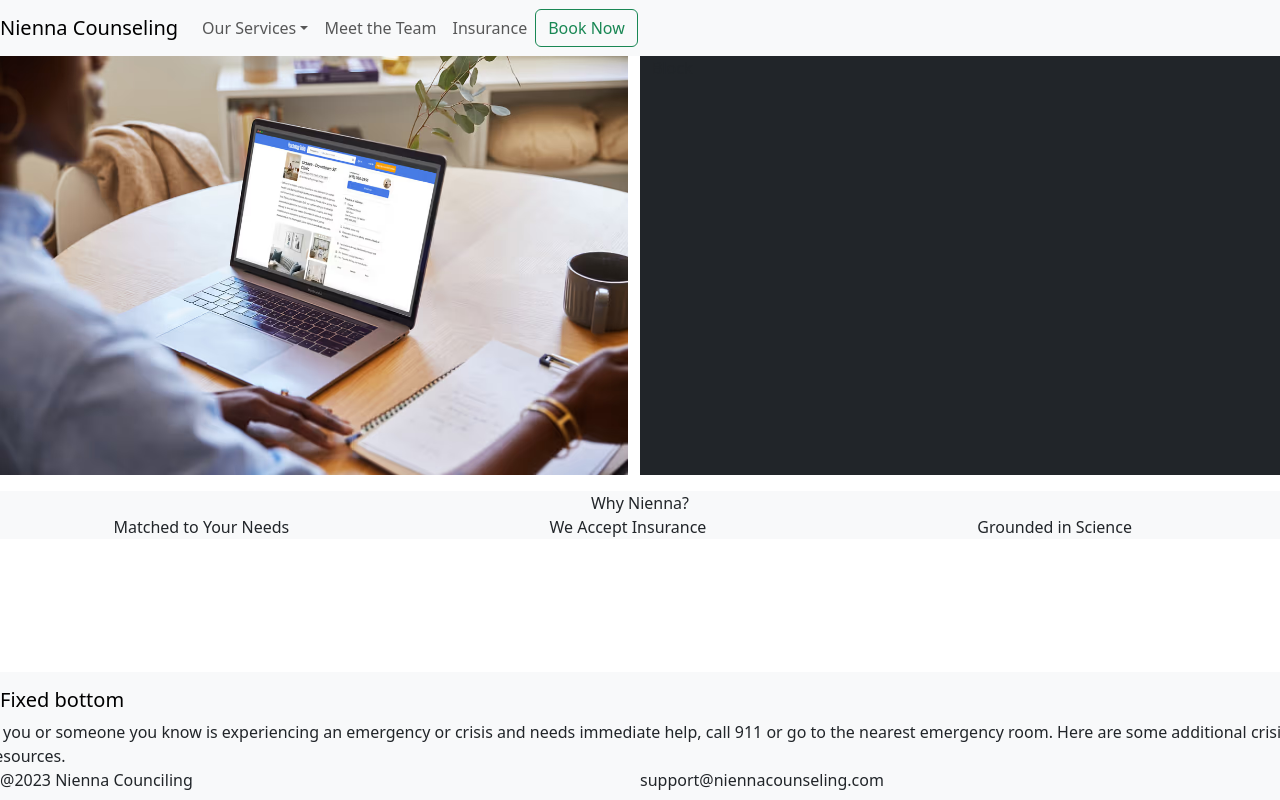
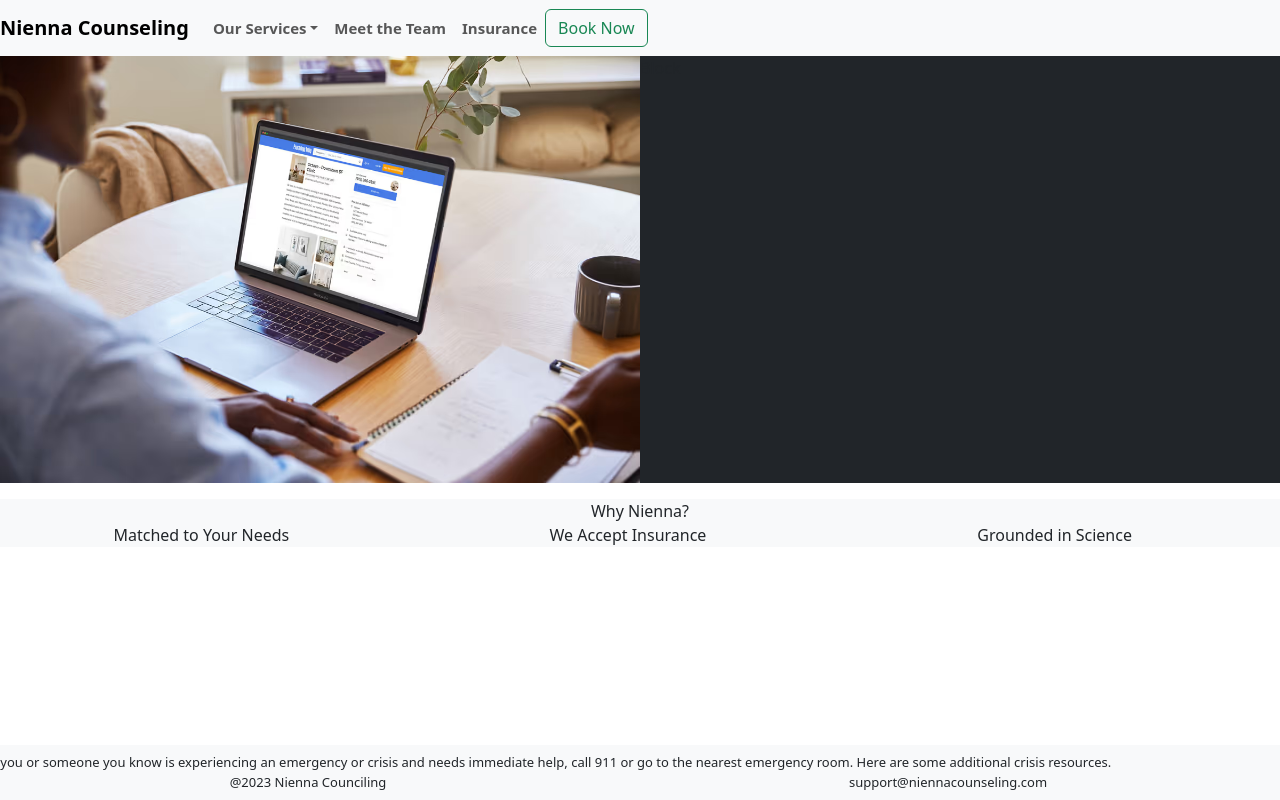
Before and after one commit to OldSociety/nienna-front, a React (Create React App) app: page / in a window 1280 px wide. Built offline with nearby package versions, Linux system fonts and the light colour scheme.

Commit message:
image gutters

```diff
--- a/src/Components/HeroModule.tsx
+++ b/src/Components/HeroModule.tsx
@@ -2,7 +2,7 @@ import React from 'react'
 
 function HeroModule() {
   return (
-    <div className="container-fluid">
+    <div className="container-fluid no-gutters">
       <div className="heroModule font-weight-bold bg-light text-center">
         <div className="row">
           <div className="Why">Why Nienna?</div>
--- a/src/Components/HeroModule2.tsx
+++ b/src/Components/HeroModule2.tsx
@@ -4,7 +4,7 @@ function HeroModule2() {
   return (
     <div className="">
       <div className="container-fluid">
-        <div className="row">
+        <div className="row no-gutters">
           <div className="col-6 welcome-img">
             <img
               src={require('../Static/Clinician.jpg')}
--- a/src/Core/Footer.tsx
+++ b/src/Core/Footer.tsx
@@ -4,12 +4,9 @@ function Footer() {
   return (
     <footer>
       <nav className="navbar fixed-bottom navbar-light bg-light">
-        <a className="navbar-brand" href="#">
-          Fixed bottom
-        </a>
         <div className="row">
         If you or someone you know is experiencing an emergency or crisis and needs immediate help, call 911 or go to the nearest emergency room. Here are some additional crisis resources.
-        <div className="row">
+        <div className="row text-center">
           <div className="col-6">
             @2023 Nienna Counciling
           </div>
--- a/src/index.css
+++ /dev/null
@@ -1,13 +0,0 @@
-body {
-  margin: 0;
-  font-family: -apple-system, BlinkMacSystemFont, 'Segoe UI', 'Roboto', 'Oxygen',
-    'Ubuntu', 'Cantarell', 'Fira Sans', 'Droid Sans', 'Helvetica Neue',
-    sans-serif;
-  -webkit-font-smoothing: antialiased;
-  -moz-osx-font-smoothing: grayscale;
-}
-
-code {
-  font-family: source-code-pro, Menlo, Monaco, Consolas, 'Courier New',
-    monospace;
-}
--- a/src/index.scss
+++ b/src/index.scss
@@ -3,14 +3,58 @@ body {
   height: 100%;
   width: 100%;
   margin: 0;
+  position: relative;
 }
 
 img {
-    position: relative;
-    width: 100%;
+  position: relative;
+  width: 100%;
 }
 
 .container-fluid {
-    margin: 0%;
-    padding: 0%;
+  margin: 0%;
+  padding: 0%;
 }
+
+header {
+    font-size: 15px;
+    text-align: left;
+    font-weight: bold;
+    overflow: hidden;
+    position: relative;
+    top: 0;
+    left: 0;
+    width: 100%;
+    margin-bottom: 0;
+  }
+
+  footer {
+    position: fixed;
+    bottom: 0;
+    left: 0;
+    padding-bottom: 10px;
+    font-size: small;
+  }
+
+.wrapper {
+  display: grid;
+  grid-template-columns: repeat(3, 1.2fr);
+  grid-auto-rows: 45%;
+  column-gap: 20px;
+  row-gap: 20px;
+}
+
+.heroModule {
+    height: 100%;
+}
+
+.no-gutters {
+  margin-right: 0;
+  margin-left: 0;
+
+  > .col,
+  > [class*='col-'] {
+    padding-right: 0;
+    padding-left: 0;
+  }
+}
```
